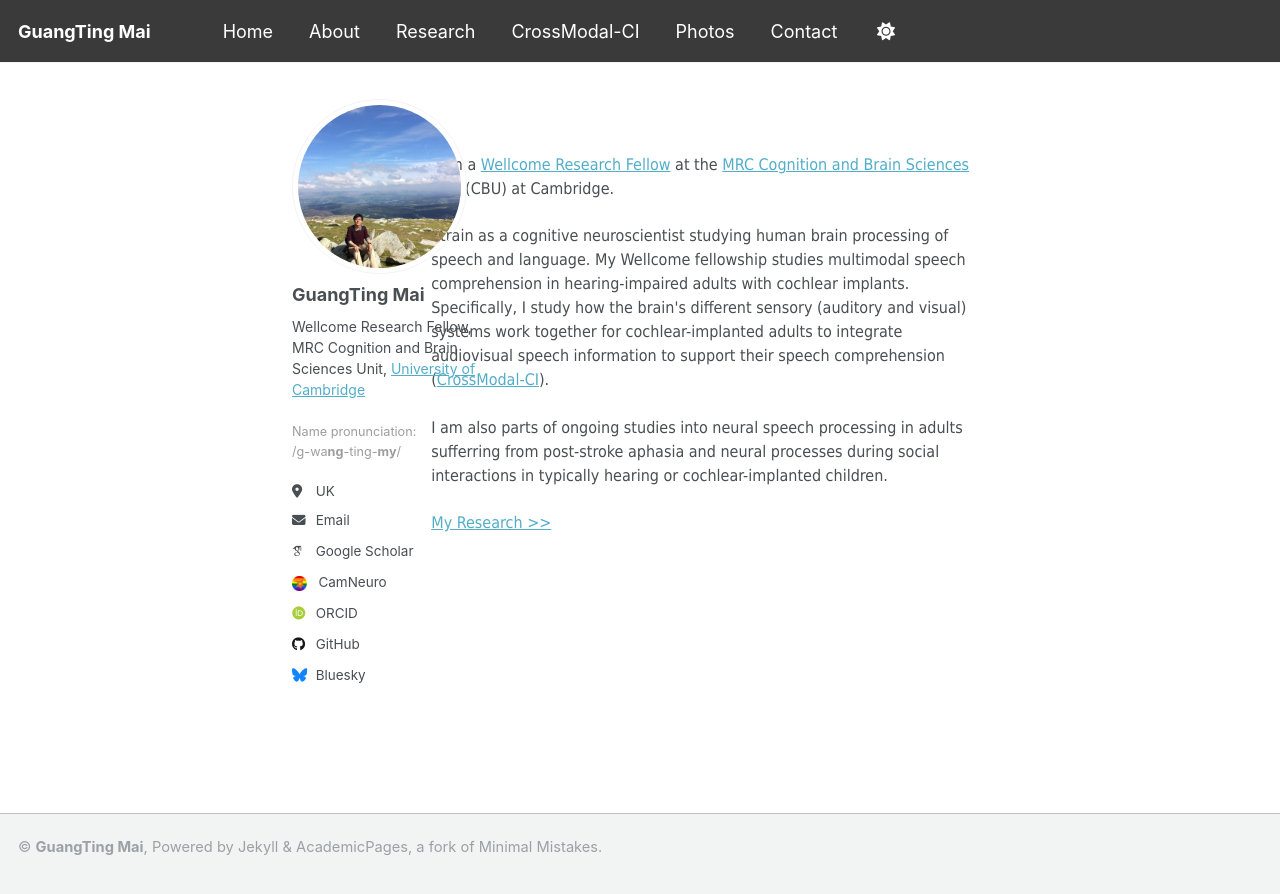
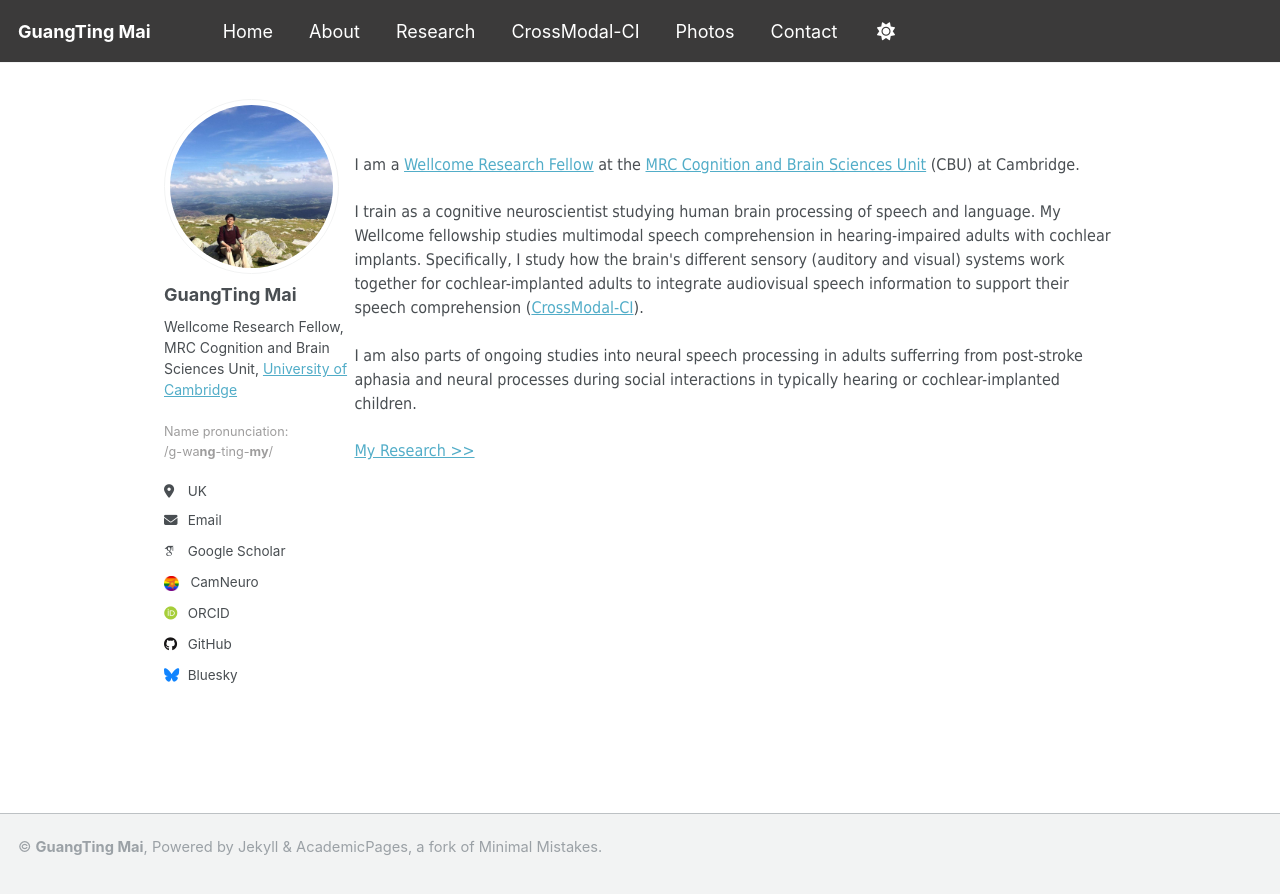
Before and after one commit to guangtingmai/guangtingmai.github.io, a Jekyll site: the page built from _pages/readme.html, in a window 1280 px wide. Shown: the top 894 px of the page. Built offline with Jekyll 4.4.1, drawn with Linux system fonts in a browser that asks for light colours; some web fonts are replaced.

Commit message:
Update custom.scss

```diff
--- a/_sass/custom.scss
+++ b/_sass/custom.scss
@@ -43,7 +43,7 @@ nav a:hover,
 /* ========= FULL WIDTH OVERRIDE ========= */
 #main {
   max-width: 100% !important;
-  width: 60% !important;
+  width: 80% !important;
   padding-left: 2rem !important;
   padding-right: 2rem !important;
 }
```
